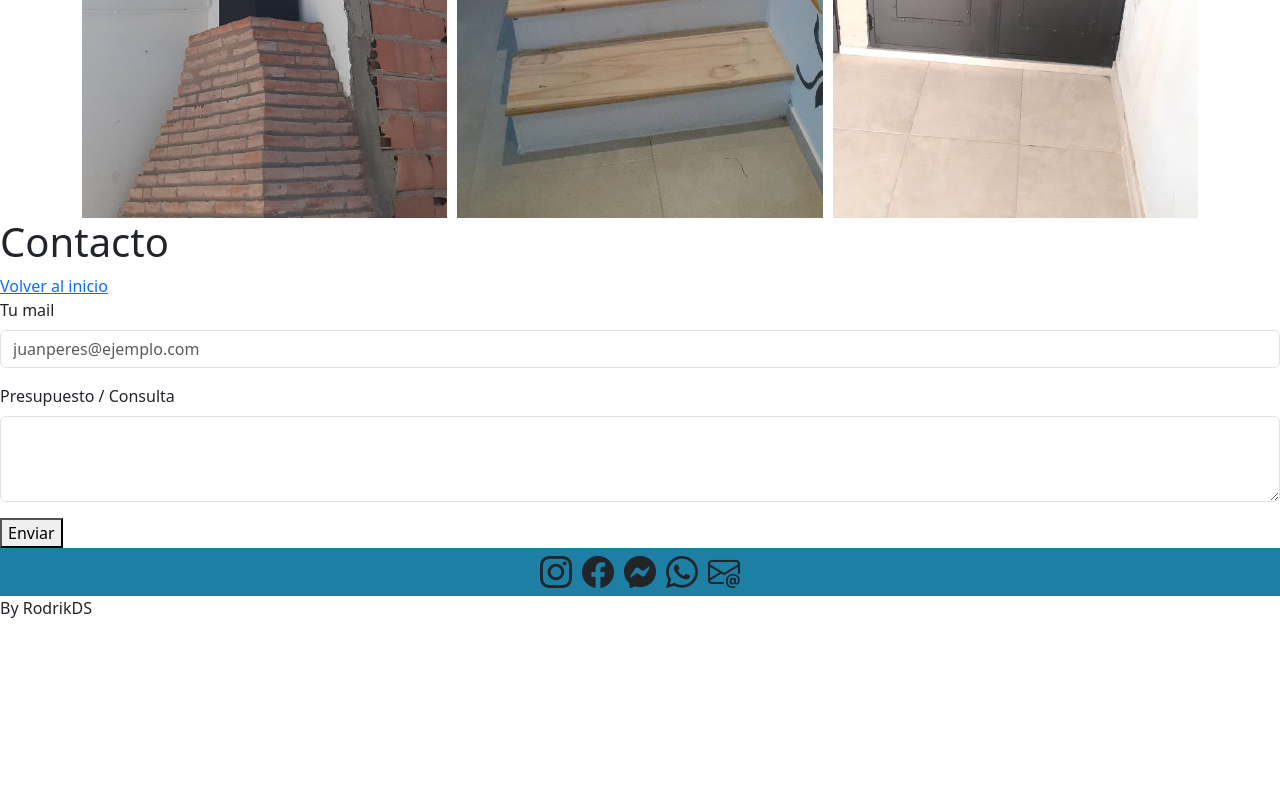
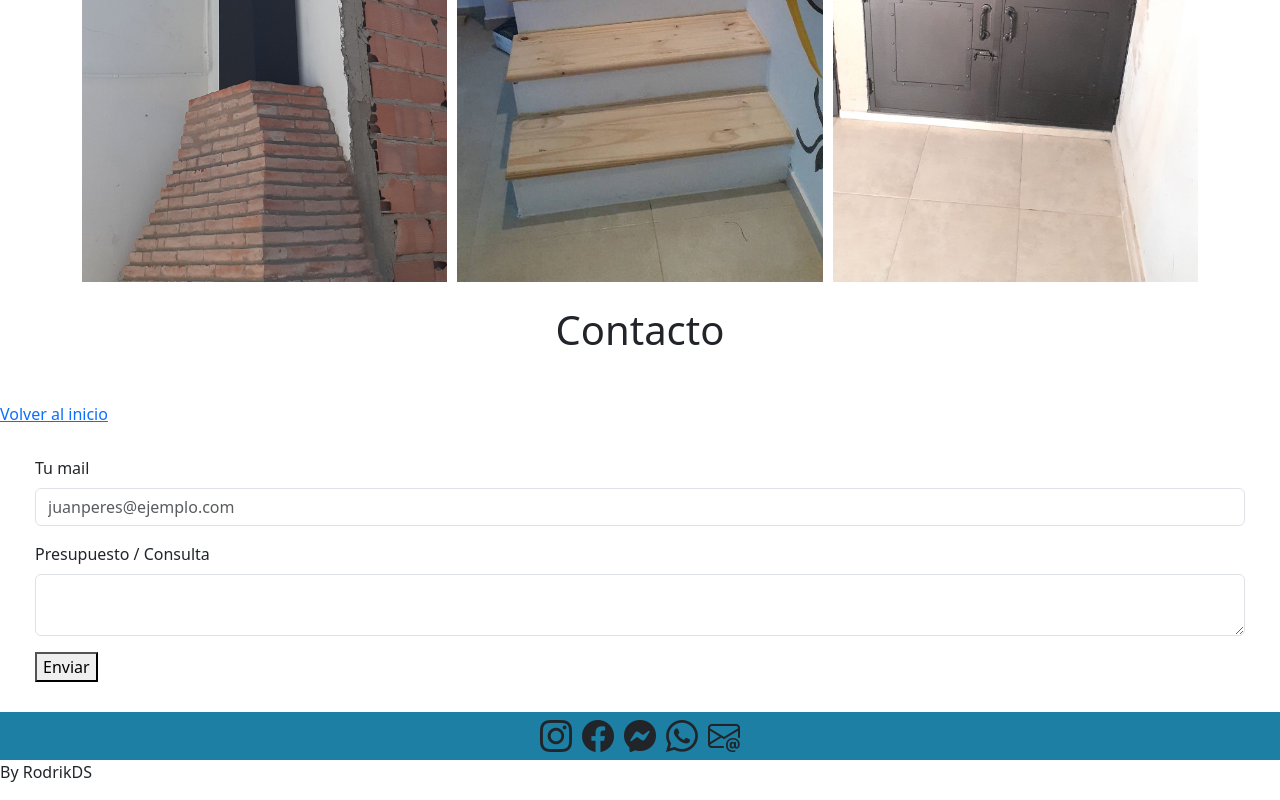
Before and after one commit to RodrikDS/BC-Herreria-Carpinteria, a plain HTML site: page pages/contacto.html in a window 1280 px wide. Shown: the part 1202-2002 px from the top of the page. Before the commit the page ends 1838 px from the top, so only its background shows below. Drawn offline with nearby package versions, Linux system fonts and the light colour scheme.

Commit message:
mensaje de commit

```diff
--- a/css/style.css
+++ b/css/style.css
@@ -95,6 +95,13 @@ img{
     transform: scale(1.1);
   }
 
+  .form {
+     margin-top: 30px;
+     margin-right: 35px;
+     margin-bottom: 30px;
+     margin-left: 35px;
+  }
+
   .texto {
     display: flex;
     justify-content: center;
--- a/pages/contacto.html
+++ b/pages/contacto.html
@@ -62,7 +62,10 @@
     <main>
 
         <section>
-            <h1 class="align-items-center">Galeria y Contacto</h1>
+          <div class="row pb-4 pt-4 titulos text-center">
+            <h1 class="mb-4">Galeria y Contacto</h1>
+          </div>
+
             <div class="container">
                 <div class="galeria">
                     <div class="item">
@@ -91,29 +94,35 @@
         </section>
 
         <section>
-            <h1>Contacto</h1>
+          <div class="row pb-4 pt-4 titulos text-center">
+            <h1 class="mb-4">Contacto</h1>
+          </div>
+
             <!-- usando ../ salgo de la carpeta en la que estoy. si son varios niveles atras usamos ../../ las veces necesarias -->
             <a href="../index.html">Volver al inicio</a>
 
-            <div class="mb-3">
+            <section class="form">
+              <div class="formulario mb-3">
                 <label for="exampleFormControlInput1" class="form-label">Tu mail</label>
                 <input type="email" class="form-control" id="exampleFormControlInput1" placeholder="juanperes@ejemplo.com">
               </div>
               <div class="mb-3">
                 <label for="exampleFormControlTextarea1" class="form-label">Presupuesto / Consulta</label>
-                <textarea class="form-control" id="exampleFormControlTextarea1" rows="3"></textarea>
+                <textarea class="form-control" id="exampleFormControlTextarea1" rows="2"></textarea>
               </div>
               <div>
+                <form action="/submit-form" method="post">
+                  <button type="submit">Enviar</button>
+                </form>
+            </section>
 
-               <form action="/submit-form" method="post">
 
-               <button type="submit">Enviar</button>
-
-               </form>
               </div>
 
         </section>
     </main>
+
+
 
     <footer class="texto">
         <i class="bi bi-instagram fs-2"></i>
```
Also changed, not shown: pages/carpinteria.html (+16 -7 lines), pages/herreria.html (+13 -5 lines), pages/productos.html (+8 -7 lines).
